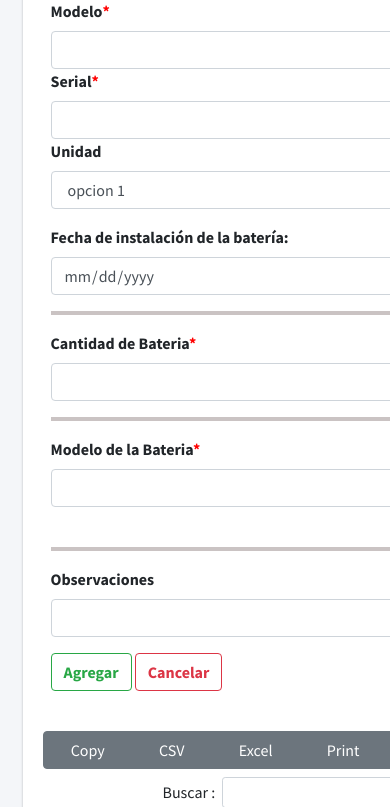
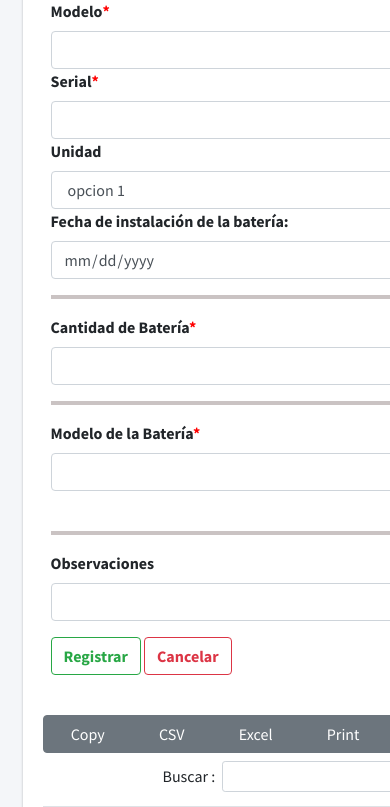
Before and after one commit to ArepaCruda69/sisAsc, a PHP site: page /Views/ups.php in a window 390 px wide; the page is wider, and only the part inside the window is pictured. Shown: the part 187-994 px from the top of that part. Run offline with PHP 8.4, Linux system fonts and the light colour scheme; some libraries are stand-ins or nearby versions.

Commit message:
ups.php agrega a bd

```diff
--- a/Model/conexion.php
+++ b/Model/conexion.php
@@ -4,8 +4,8 @@
 function conectarDB() {
     $servername = "localhost";
     $username = "root";
-    $password = "123456789";
-    $dbname = "bd_sisasc";
+    $password = "12345678";
+    $dbname = "bdd_sisasc";
 
     // Crear conexión
     $conn = new mysqli($servername, $username, $password, $dbname);
--- a/Views/ups.php
+++ b/Views/ups.php
@@ -258,34 +258,22 @@
 
           <main class="col">
 
-            <form class="row g-3 needs-validation" action="model/registrarUps.php" style="border-radius: 20px;" novalidate>
-
-
-
-
-              <div class="col-md-3">
-                <label for="inputAddress2" class="form-label"><b>Modelo</b><b style="color: red;">*</b></label>
-                <input type="number" class="form-control" id="txtcantidad" required>
-                <div class="invalid-feedback">
-                  Porfavor seleccione una Modelo
-                </div>
-              </div>
-
-              <div class="col-md-3">
-                <label for="inputAddress2" class="form-label"><b>Serial</b><b style="color: red;">*</b></label>
-                <input type="number" class="form-control" id="txtcantidad" required>
-                <div class="invalid-feedback">
-                  Porfavor seleccione una Modelo
-                </div>
-              </div>
+          <form class="row g-3 needs-validation" action="../model/registrarUps.php" method="POST" style="border-radius: 20px;" novalidate>
 
     <div class="col-md-3">
 
-                <!-- select -->
-                <div class="form-group">
-                  <label>Unidad</label>
-                  <select class="form-control">
-
+        <label for="modelo" class="form-label"><b>Modelo</b><b style="color: red;">*</b></label>
+        <input type="text" class="form-control" id="modelo" name="modelo" required>
+        <div class="invalid-feedback">Por favor ingrese el modelo</div>
+    </div>
+    <div class="col-md-3">
+        <label for="serial" class="form-label"><b>Serial</b><b style="color: red;">*</b></label>
+        <input type="text" class="form-control" id="serial" name="serial" required>
+        <div class="invalid-feedback">Por favor ingrese el serial</div>
+    </div>
+    <div class="col-md-3">
+        <label for="unidad" class="form-label">Unidad</label>
+        <select class="form-control" id="unidad" name="unidad">
             <option>opcion 1</option>
             <option>opcion 2</option>
             <option>opcion 3</option>
@@ -293,56 +281,37 @@
             <option>opcion 5</option>
         </select>
     </div>
+    <div class="col-md-3">
+        <label for="fecha_instalacion" class="form-label">Fecha de instalación de la batería:</label>
+        <input type="date" class="form-control" id="fecha_instalacion" name="fecha_instalacion">
+    </div>
+    <div class="col-md-3">
+        <hr class="hr hr-blurry" />
+        <label for="cantidad_bateria" class="form-label"><b>Cantidad de Batería</b><b style="color: red;">*</b></label>
+        <input type="number" class="form-control" id="cantidad_bateria" name="cantidad_bateria" required>
+        <div class="invalid-feedback">Por favor ingrese la cantidad de batería</div>
+    </div>
+    <div class="col-md-3">
+        <hr class="hr hr-blurry" />
+        <label for="modelo_bateria" class="form-label"><b>Modelo de la Batería</b><b style="color: red;">*</b></label>
+        <input type="text" class="form-control" id="modelo_bateria" name="modelo_bateria" required>
+        <div class="invalid-feedback">Por favor ingrese el modelo de la batería</div>
+        <br>
+    </div>
+    <div class="col-md-6">
+        <hr class="hr hr-blurry" />
+        <div class="form-group">
+            <label for="observaciones">Observaciones</label>
+            <textarea class="form-control" id="observaciones" name="observaciones" rows="1"></textarea>
+        </div>
+    </div>
+    <div class="col-md-6">
+        <button class="btn btn-outline-success" type="submit"><b>Registrar</b></button>
+        <button class="btn btn-outline-danger" type="reset"><b>Cancelar</b></button>
     </div>
 
-              <div class="col-md-3">
+</form>
 
-                <label>Fecha de instalación de la batería:</label>
-                <div class="input-group date" id="reservationdate" data-target-input="nearest">
-                  <input type="date" class="form-control datetimepicker-input" data-target="#reservationdate" />
-
-                </div>
-              </div>
-
-
-              <div class="col-md-3">
-              <hr class="hr hr-blurry" />
-                <label for="inputAddress2" class="form-label"><b>Cantidad de Bateria</b><b style="color: red;">*</b></label>
-                <input type="number" class="form-control" id="txtcantidad" required>
-                <div class="invalid-feedback">
-                  Porfavor seleccione una Serial
-                </div>
-              </div>
-
-
-
-
-              <div class="col-md-3">
-                <hr class="hr hr-blurry" />
-                <label for="inputAddress2" class="form-label"><b>Modelo de la Bateria</b><b
-                    style="color: red;">*</b></label>
-                <input type="tel" class="form-control" id="txtdescripcion" required>
-                <div class="invalid-feedback">
-                  Porfavor seleccione una fecha
-                </div>
-                <br>
-              </div>
-
-
-              <div class="col-md-6">
-              <hr class="hr hr-blurry" />
-                <!-- textarea -->
-                <div class="form-group">
-                  <label>Observaciones</label>
-                  <textarea class="form-control" rows="1"></textarea>
-                </div>
-              </div>
-
-              <div class="col-md-6">
-
-                <button class="btn btn-outline-success" type="button" onclick="agregar();"><b>Agregar</b></button>
-                <button class="btn btn-outline-danger" type="button" onclick="cancelar();"><b>Cancelar</b></button>
-              </div>
 
         </div>
 
@@ -615,4 +584,15 @@
 </style>
 
 </body>
+
+<?php
+if (isset($_GET['status'])) {
+    if ($_GET['status'] == 'success') {
+        echo "<div class='alert alert-success' role='alert'>Registro guardado exitosamente.</div>";
+    } elseif ($_GET['status'] == 'error') {
+        echo "<div class='alert alert-danger' role='alert'>Hubo un error al guardar el registro.</div>";
+    }
+}
+?>
+
 </html>
```
Also changed, not shown: Model/registrarUps.php (+7 -6 lines), Model/upsModel.php (+5 -4 lines). Lines whose indentation alone changed are shown as unchanged.
